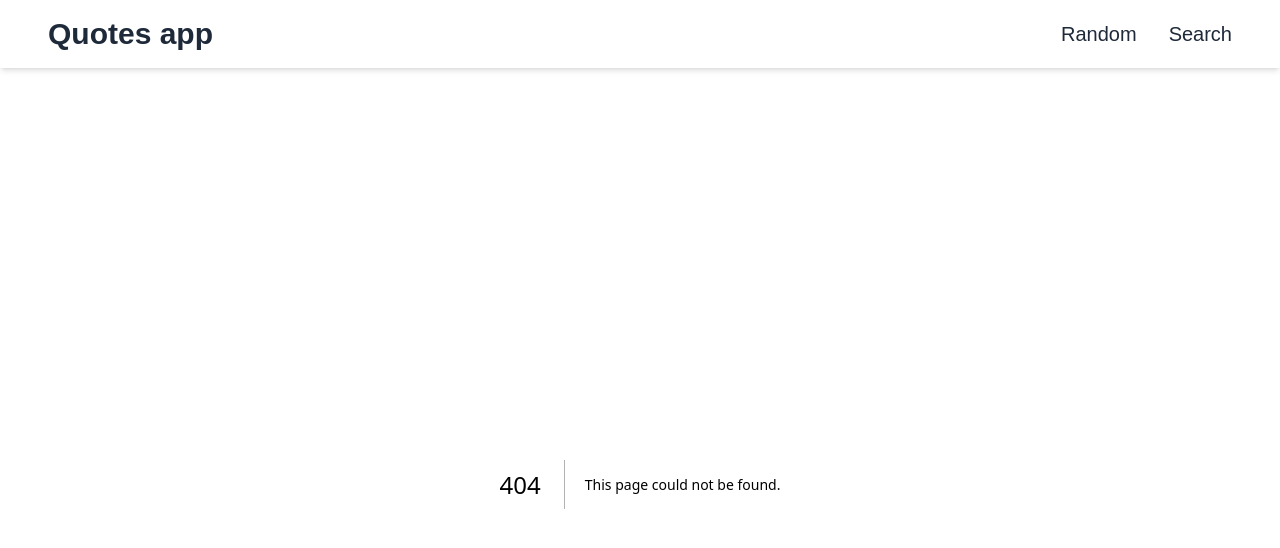
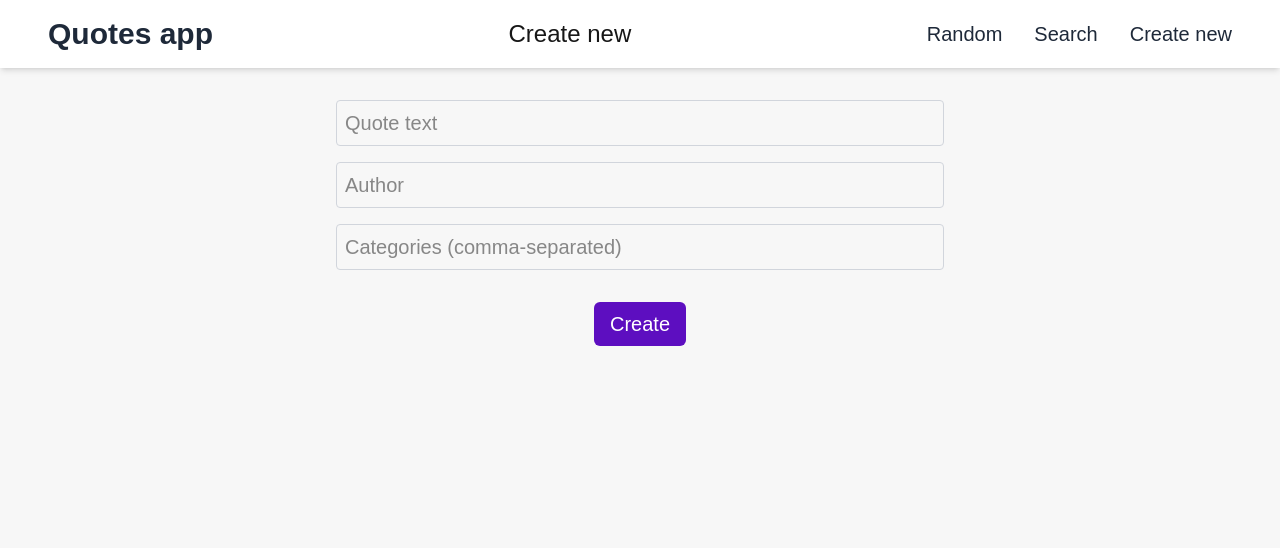
Before and after one commit to artiom-JSat/quotes-db-frontend, a Next.js app in the folder client/: page /create in a window 1280 px wide. Before the commit this address had no page. Shown: the top 548 px of the page. Built offline with nearby package versions, Linux system fonts and the light colour scheme.

Commit message:
feature-13: Create new quote page

```diff
--- /dev/null
+++ b/client/app/create/page.js
@@ -0,0 +1,93 @@
+'use client'
+
+import Button from '@/components/Button'
+import InputField from '@/components/InputField'
+import { useRouter } from 'next/navigation'
+import { useState } from 'react'
+import { toast } from 'react-toastify'
+
+export default function CreateQuotePage() {
+  const [text, setText] = useState('')
+  const [author, setAuthor] = useState('')
+  const [categories, setCategories] = useState('')
+  const [validationErrors, setValidationErrors] = useState({})
+
+  const router = useRouter()
+
+  const isFormValid = () => {
+    const errors = {}
+    if (text.length < 10)
+      errors.text = 'Text must be at least 10 characters long.'
+    if (author.length < 2 || author.length > 255)
+      errors.author = 'Author must be between 2 and 255 characters long.'
+    if (!categories.trim())
+      errors.categories = 'There must be at least one category.'
+
+    setValidationErrors(errors)
+    return Object.keys(errors).length === 0
+  }
+
+  const handleSubmit = async () => {
+    if (!isFormValid()) {
+      return
+    }
+
+    const payload = {
+      text,
+      author,
+      categories: categories.split(',').map((category) => category.trim()),
+    }
+
+    try {
+      const response = await fetch('http://localhost:3000/quotes', {
+        method: 'POST',
+        headers: {
+          'Content-Type': 'application/json',
+        },
+        body: JSON.stringify(payload),
+      })
+
+      if (!response.ok) {
+        throw new Error('Failed to create quote.')
+      }
+
+      const data = await response.json()
+      toast.success('Quote created successfully!')
+
+      router.push(`/quotes/${data.id}`)
+    } catch (error) {
+      toast.error(error.message)
+    }
+  }
+
+  return (
+    <div className="p-4">
+      <div className="text-xl grid grid-cols-1 gap-4 mb-6 mx-auto md:w-3/4 lg:w-1/2">
+        <InputField
+          placeholder="Quote text"
+          value={text}
+          onChange={(e) => setText(e.target.value)}
+          error={validationErrors.text}
+          showError={true}
+        />
+        <InputField
+          placeholder="Author"
+          value={author}
+          onChange={(e) => setAuthor(e.target.value)}
+          error={validationErrors.author}
+          showError={true}
+        />
+        <InputField
+          placeholder="Categories (comma-separated)"
+          value={categories}
+          onChange={(e) => setCategories(e.target.value)}
+          error={validationErrors.categories}
+          showError={true}
+        />
+      </div>
+      <div className="flex justify-center mb-6">
+        <Button onClick={handleSubmit}>Create</Button>
+      </div>
+    </div>
+  )
+}
--- a/client/app/page.js
+++ b/client/app/page.js
@@ -7,7 +7,7 @@ import Quotes from '@/components/Quotes'
 
 const RANDOM_QUOTES_URL = 'http://localhost:3000/quotes/random?limit=9'
 
-export default function Home() {
+export default function RandomQuotesPage() {
   const [quotes, setQuotes] = useState([])
 
   const fetchQuotes = async () => {
--- a/client/app/quotes/[id]/page.js
+++ b/client/app/quotes/[id]/page.js
@@ -4,7 +4,7 @@ import { use, useEffect, useState } from 'react'
 import { ClipLoader } from 'react-spinners'
 import { toast } from 'react-toastify'
 
-const QuotePage = ({ params }) => {
+export default function QuotePage({ params }) {
   const { id } = use(params)
   const [quote, setQuote] = useState(null)
   const [isLoading, setIsLoading] = useState(true)
@@ -53,7 +53,7 @@ const QuotePage = ({ params }) => {
 
   if (isLoading) {
     return (
-      <div className="flex justify-center items-center h-screen">
+      <div className="flex justify-center items-center pt-20">
         <ClipLoader size={60} color="violet" />
       </div>
     )
@@ -88,5 +88,3 @@ const QuotePage = ({ params }) => {
     </div>
   )
 }
-
-export default QuotePage
--- a/client/app/search/page.js
+++ b/client/app/search/page.js
@@ -2,6 +2,7 @@
 
 import { useEffect, useState } from 'react'
 import { useRouter, useSearchParams } from 'next/navigation'
+import { ClipLoader } from 'react-spinners'
 import { toast } from 'react-toastify'
 import Button from '@/components/Button'
 import InputField from '@/components/InputField'
@@ -40,7 +41,7 @@ const hasValidationErrors = async (response) => {
   }
 }
 
-const Search = () => {
+export default function SearchQuotesPage() {
   const [text, setText] = useState('')
   const [author, setAuthor] = useState('')
   const [category, setCategory] = useState('')
@@ -49,6 +50,7 @@ const Search = () => {
   const [searchButtonClicked, setSearchButtonClicked] = useState(false)
   const [quotes, setQuotes] = useState([])
   const [validationErrors, setValidationErrors] = useState({})
+  const [isLoading, setIsLoading] = useState(false)
 
   const router = useRouter()
   const searchParams = useSearchParams()
@@ -96,6 +98,7 @@ const Search = () => {
       router.push(`?${query}`)
 
       setSearchSubmitted(true)
+      setIsLoading(true)
       const response = await fetch(`http://localhost:3000/quotes?${query}`)
 
       if (await hasValidationErrors(response)) {
@@ -107,6 +110,8 @@ const Search = () => {
     } catch (error) {
       console.log('Error fetching quotes', error)
       toast.error(error.message)
+    } finally {
+      setIsLoading(false)
     }
   }
 
@@ -193,7 +198,11 @@ const Search = () => {
         </Button>
       </div>
 
-      {quotes.length > 0 ? (
+      {isLoading ? (
+        <div className="flex justify-center items-center pt-20">
+          <ClipLoader size={60} color="violet" />
+        </div>
+      ) : quotes.length > 0 ? (
         <Quotes quotes={quotes} />
       ) : (
         searchSubmitted && (
@@ -205,5 +214,3 @@ const Search = () => {
     </div>
   )
 }
-
-export default Search
--- a/client/components/Navbar.jsx
+++ b/client/components/Navbar.jsx
@@ -9,6 +9,7 @@ const Navbar = () => {
   const titles = {
     '/': 'Random Quotes',
     '/search': 'Search Quotes',
+    '/create': 'Create new',
   }
 
   const pageTitle = titles[pathname] || ''
@@ -35,6 +36,12 @@ const Navbar = () => {
           >
             Search
           </Link>
+          <Link
+            href="/create"
+            className="text-gray-800 dark:text-white hover:text-gray-600 dark:hover:text-gray-400"
+          >
+            Create new
+          </Link>
         </div>
       </div>
     </nav>
```
